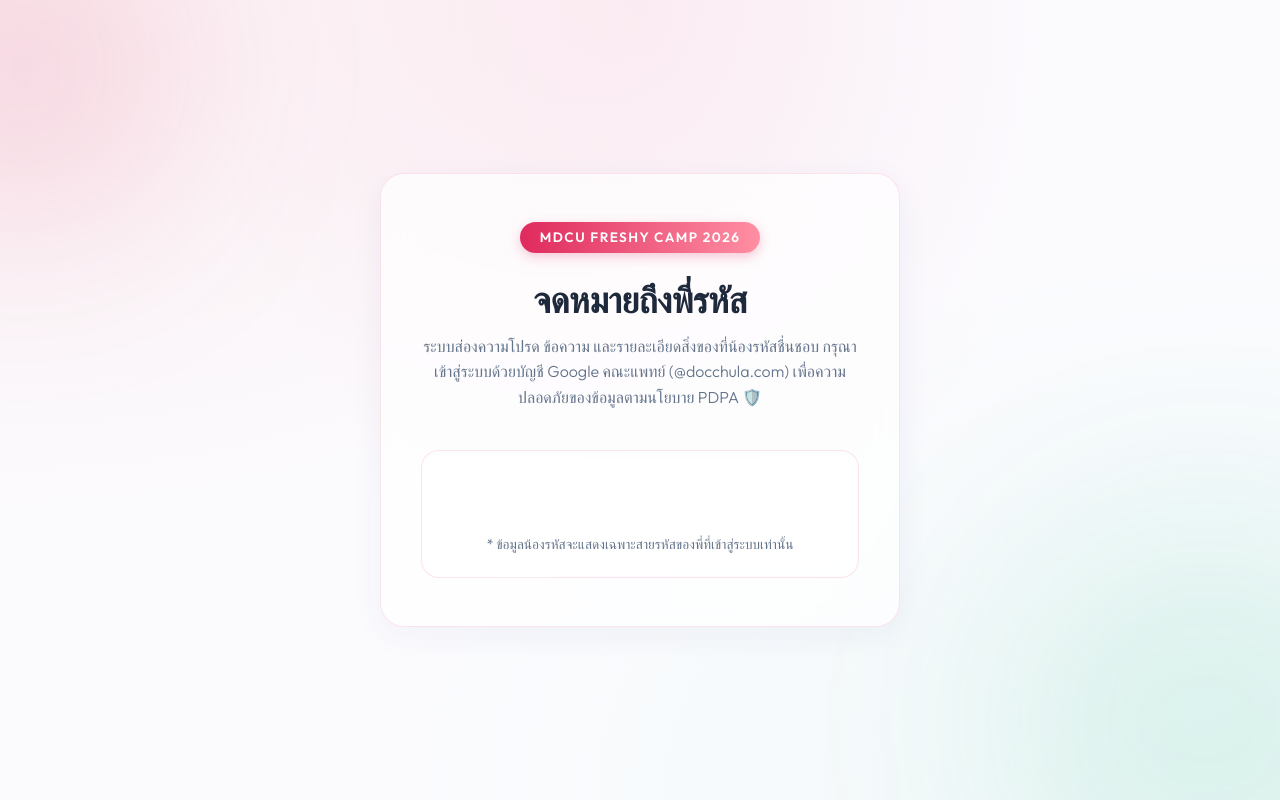
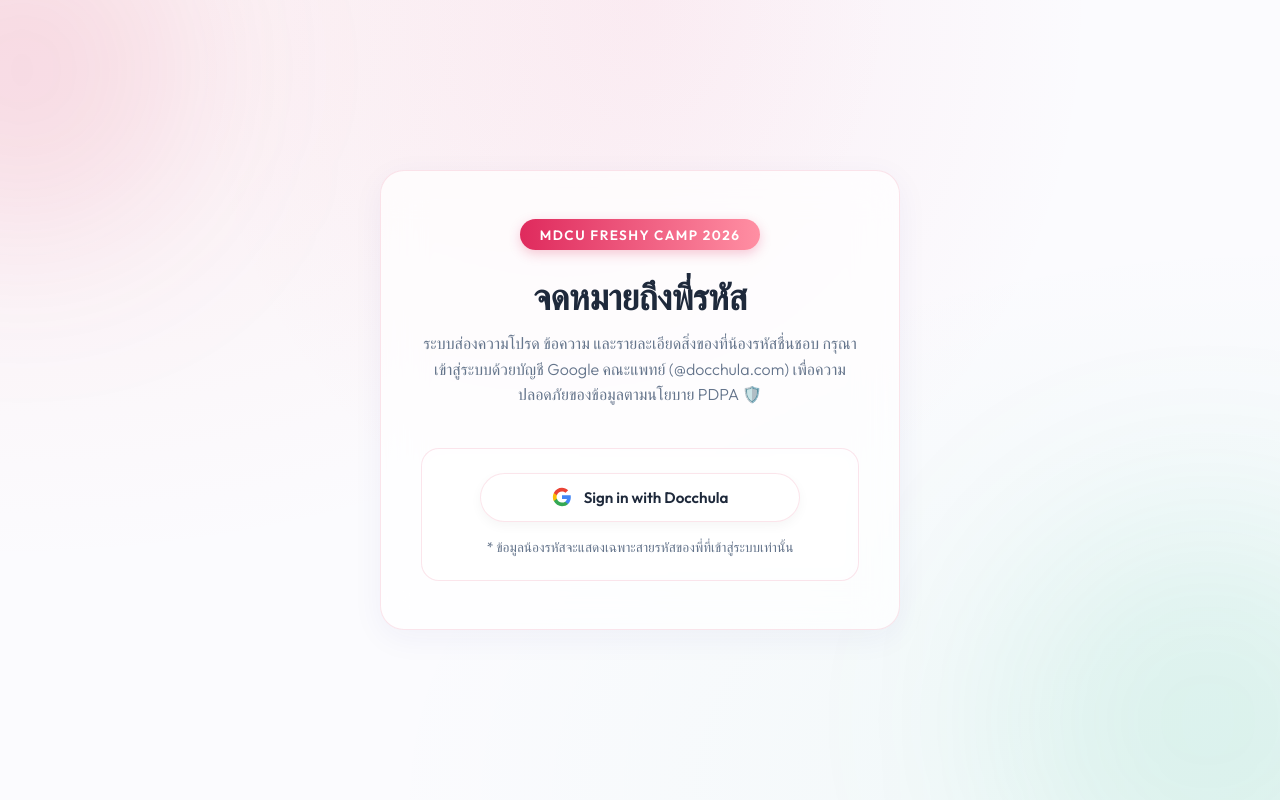
Before and after one commit to pawinner/freshy26-knowyournong82, a React (Vite) app: page / in a window 1280 px wide. Built offline with nearby package versions, Linux system fonts and the light colour scheme; a web font is replaced by a local one.

Commit message:
Refactor Google Sign-In integration: streamline token handling, enhance UI with custom button, and improve error messaging

```diff
--- a/src/App.tsx
+++ b/src/App.tsx
@@ -88,100 +88,60 @@
     }
   };
 
-  // 2. Load Google Identity Services script and render Sign-In button
+  // 2. Check for redirected Google OAuth token in hash on load
   useEffect(() => {
+    if (window.location.hash) {
+      const hash = window.location.hash.substring(1);
+      const params = new URLSearchParams(hash);
+      const idToken = params.get("id_token");
+
+      if (idToken) {
+        // Clean URL address bar by removing the hash fragment
+        window.history.replaceState(null, "", window.location.pathname);
+
+        setIsLoading(true);
+        const payload = decodeJwt(idToken);
+        if (payload && payload.email) {
+          const email = payload.email.toLowerCase().trim();
+          if (email.endsWith("@docchula.com")) {
+            fetchFreshmenData(idToken, email);
+          } else {
+            setErrorMessage("เข้าสู่ระบบไม่สำเร็จ: กรุณาใช้อีเมลคณะแพทย์ (@docchula.com) เท่านั้น");
+            setIsLoading(false);
+          }
+        } else {
+          setErrorMessage("ไม่สามารถดึงข้อมูลอีเมลผู้ใช้จากบัญชี Google ได้");
+          setIsLoading(false);
+        }
+      }
+    }
+  }, []);
+
+  const handleSignInGoogleCustom = () => {
+    setIsLoading(true);
+    setErrorMessage(null);
+
     const clientId = import.meta.env.VITE_GOOGLE_CLIENT_ID;
     const isPlaceholderClientId = !clientId || clientId.includes("your-google-oauth-client-id");
 
-    // Do not load Sign-in script if already logged in
-    if (loggedInUser) return;
-
-    const scriptId = "google-gsi-client-script";
-    let script = document.getElementById(scriptId) as HTMLScriptElement;
-
-    const mediaQuery = window.matchMedia("(prefers-color-scheme: dark)");
-
-    const renderGoogleButton = () => {
-      const btnContainer = document.getElementById("google-signin-button-container");
-      if (btnContainer && window.google) {
-        const isDarkMode = mediaQuery.matches;
-        window.google.accounts.id.renderButton(btnContainer, {
-          theme: isDarkMode ? "filled_black" : "outline",
-          size: "large",
-          shape: "pill",
-          width: 320
-        });
-      }
-    };
-
-    const initGoogleSignIn = () => {
-      if (isPlaceholderClientId) {
-        console.warn("VITE_GOOGLE_CLIENT_ID not configured in .env file.");
-        const container = document.getElementById("google-signin-button-container");
-        if (container) {
-          container.innerHTML = `
-            <div style="color: var(--text-secondary); font-size: 0.9rem; padding: 0.8rem; border: 1px dashed var(--card-border); border-radius: 12px; width: 100%; text-align: center; background: rgba(223, 42, 93, 0.03);">
-              🔒 Google Sign-In Not Configured (.env)
-              <div style="font-size: 0.75rem; color: var(--text-light); margin-top: 0.35rem;">กรุณาคลิกเลือก "Demo Mode" ด้านล่างเพื่อเข้าทดสอบทดลองใช้</div>
-            </div>
-          `;
-        }
-        return;
-      }
-
-      try {
-        window.google.accounts.id.initialize({
-          client_id: clientId,
-          hd: "docchula.com", // Restricts Google Account Picker to @docchula.com domain
-          callback: (response: any) => {
-            const payload = decodeJwt(response.credential);
-            if (payload && payload.email) {
-              const email = payload.email.toLowerCase().trim();
-              if (email.endsWith("@docchula.com")) {
-                fetchFreshmenData(response.credential, email);
-              } else {
-                setErrorMessage("เข้าสู่ระบบไม่สำเร็จ: กรุณาใช้อีเมลคณะแพทย์ (@docchula.com) เท่านั้น");
-              }
-            } else {
-              setErrorMessage("ไม่สามารถดึงข้อมูลอีเมลผู้ใช้จากบัญชี Google ได้");
-            }
-          }
-        });
-
-        renderGoogleButton();
-      } catch (err) {
-        console.error("Google SSO initialization error:", err);
-      }
-    };
-
-    const handleThemeChange = () => {
-      if (window.google && !isPlaceholderClientId) {
-        renderGoogleButton();
-      }
-    };
-
-    mediaQuery.addEventListener("change", handleThemeChange);
-
-    if (!script) {
-      script = document.createElement("script");
-      script.src = "https://accounts.google.com/gsi/client";
-      script.id = scriptId;
-      script.async = true;
-      script.defer = true;
-      script.onload = () => {
-        if (window.google) {
-          initGoogleSignIn();
-        }
-      };
-      document.body.appendChild(script);
-    } else if (window.google) {
-      initGoogleSignIn();
+    if (isPlaceholderClientId) {
+      setErrorMessage("🔒 Google Sign-In Not Configured (.env) - กรุณาตรวจสอบการตั้งค่า");
+      setIsLoading(false);
+      return;
     }
 
-    return () => {
-      mediaQuery.removeEventListener("change", handleThemeChange);
-    };
-  }, [loggedInUser]);
+    const nonce = Math.random().toString(36).substring(2);
+    // Construct Google OAuth Implicit Flow auth URL (forces domain selection to @docchula.com)
+    const authUrl = `https://accounts.google.com/o/oauth2/v2/auth?` +
+      `client_id=${clientId}` +
+      `&redirect_uri=${encodeURIComponent(window.location.origin + window.location.pathname)}` +
+      `&response_type=id_token` +
+      `&scope=${encodeURIComponent("openid email profile")}` +
+      `&nonce=${nonce}` +
+      `&hd=docchula.com`;
+
+    window.location.href = authUrl;
+  };
 
   const handleSignOut = () => {
     setLoggedInUser(null);
@@ -199,6 +159,7 @@
         />
       ) : (
         <LandingPage
+          onSignInGoogleCustom={handleSignInGoogleCustom}
           isLoading={isLoading}
           errorMessage={errorMessage}
         />
--- a/src/components/LandingPage.tsx
+++ b/src/components/LandingPage.tsx
@@ -1,11 +1,13 @@
 import React from "react";
 
 interface LandingPageProps {
+  onSignInGoogleCustom: () => void;
   isLoading: boolean;
   errorMessage: string | null;
 }
 
 export const LandingPage: React.FC<LandingPageProps> = ({
+  onSignInGoogleCustom,
   isLoading,
   errorMessage
 }) => {
@@ -42,16 +44,18 @@
           </div>
         ) : (
           <div key="signin-state" className="google-signin-container-wrapper">
-            {/* Target container where Google Client SDK will inject the official button */}
-            <div
-              id="google-signin-button-container"
-              style={{
-                display: "flex",
-                justifyContent: "center",
-                width: "100%",
-                minHeight: "44px"
-              }}
-            ></div>
+            <button
+              onClick={onSignInGoogleCustom}
+              className="btn-google-custom"
+            >
+              <svg viewBox="0 0 24 24">
+                <path d="M22.56 12.25c0-.78-.07-1.53-.2-2.25H12v4.26h5.92c-.26 1.37-1.04 2.53-2.21 3.31v2.77h3.57c2.08-1.92 3.28-4.74 3.28-8.09z" fill="#4285F4" />
+                <path d="M12 23c2.97 0 5.46-.98 7.28-2.66l-3.57-2.77c-.98.66-2.23 1.06-3.71 1.06-2.86 0-5.29-1.93-6.16-4.53H2.18v2.84C3.99 20.53 7.7 23 12 23z" fill="#34A853" />
+                <path d="M5.84 14.09c-.22-.66-.35-1.36-.35-2.09s.13-1.43.35-2.09V7.06H2.18C1.43 8.55 1 10.22 1 12s.43 3.45 1.18 4.94l2.85-2.22.81-.63z" fill="#FBBC05" />
+                <path d="M12 5.38c1.62 0 3.06.56 4.21 1.64l3.15-3.15C17.45 2.09 14.97 1 12 1 7.7 1 3.99 3.47 2.18 7.06l3.66 2.84c.87-2.6 3.3-4.52 6.16-4.52z" fill="#EA4335" />
+              </svg>
+              Sign in with Docchula
+            </button>
 
             {/* Explanatory text under the official button */}
             <p style={{ fontSize: "0.85rem", color: "var(--text-secondary)", margin: 0, textAlign: "center" }}>
--- a/src/components/NongCard.tsx
+++ b/src/components/NongCard.tsx
@@ -7,9 +7,6 @@
 }
 
 export const NongCard: React.FC<NongCardProps> = ({ nong }) => {
-  // Extract initial for avatar placeholder
-  const avatarLetter = nong.nickname.charAt(0);
-
   // Check if freshman has food restrictions / allergies
   const hasAllergies = nong.allergies &&
     nong.allergies.toLowerCase() !== "none" &&
@@ -26,16 +23,13 @@
 
   return (
     <div className="nong-card">
-      {/* Kinship Code Badge */}
-      <span className="nong-kinship-tag">สาย {nong.kinshipId}</span>
-
       {/* Header Info */}
       <div className="card-header-info">
         <div
           className="nong-avatar"
           style={{ background: nong.profileColor || "linear-gradient(135deg, #FF6B6B 0%, #FF8E53 100%)" }}
         >
-          {avatarLetter}
+          {nong.kinshipId}
         </div>
         <div className="nong-name-block">
           <h3 className="nong-nickname">น้อง{nong.nickname}</h3>
@@ -67,12 +61,30 @@
         )}
       </div>
 
+      {/* Message to P'Rahas (with pre-wrap newlines) */}
+      <div className="card-section">
+        <span className="section-label">
+          ✉️ อยากฝากบอกอะไรพี่รหัสไหมเอ่ย?
+        </span>
+        <div className="message-container">
+          <p className="message-text">{nong.messageToP || "น้องไม่ได้ฝากข้อความไว้"}</p>
+        </div>
+      </div>
+
       {/* Favorite Foods */}
       <div className="card-section">
         <span className="section-label">
           🍱 อาหาร/ขนมที่ชอบทาน
         </span>
         <p className="section-value">{nong.favoriteFoods || "ไม่ได้ระบุ"}</p>
+      </div>
+
+      {/* Interests / Hobbies */}
+      <div className="card-section">
+        <span className="section-label">
+          🎨 ของที่น้องชอบ / อยากได้ / ความชอบ / ความสนใจ
+        </span>
+        <p className="section-value">{nong.interests || "ไม่ได้ระบุ"}</p>
       </div>
 
       {/* Allergies / Restrictions */}
@@ -92,24 +104,6 @@
           )}
         </div>
       </div>
-
-      {/* Interests / Hobbies */}
-      <div className="card-section">
-        <span className="section-label">
-          🎨 ของที่น้องชอบ / อยากได้ / ความชอบ / ความสนใจ
-        </span>
-        <p className="section-value">{nong.interests || "ไม่ได้ระบุ"}</p>
-      </div>
-
-      {/* Message to P'Rahas (with pre-wrap newlines) */}
-      <div className="card-section">
-        <span className="section-label">
-          ✉️ อยากฝากบอกอะไรพี่รหัสไหมเอ่ย?
-        </span>
-        <div className="message-container">
-          <p className="message-text">{nong.messageToP || "น้องไม่ได้ฝากข้อความไว้"}</p>
-        </div>
-      </div>
     </div>
   );
 };
--- a/src/index.css
+++ b/src/index.css
@@ -656,3 +656,41 @@
   box-shadow: 0 12px 30px var(--primary-glow);
   transform: translateY(-2px);
 }
+
+/* Custom Google Login Button */
+.btn-google-custom {
+  display: flex;
+  align-items: center;
+  justify-content: center;
+  gap: 0.75rem;
+  width: 100%;
+  max-width: 320px;
+  padding: 0.85rem 1.5rem;
+  background: var(--input-bg);
+  border: 1px solid var(--card-border);
+  color: var(--text-primary);
+  border-radius: 9999px; /* Rounded pill shape matching modern buttons */
+  font-size: 0.95rem;
+  font-weight: 600;
+  cursor: pointer;
+  box-shadow: 0 4px 12px rgba(0, 0, 0, 0.04);
+  transition: all 0.3s cubic-bezier(0.25, 0.8, 0.25, 1);
+  font-family: var(--font-heading);
+}
+
+.btn-google-custom:hover {
+  transform: translateY(-2px);
+  box-shadow: 0 6px 18px var(--primary-glow);
+  border-color: var(--primary);
+  background: var(--card-bg);
+}
+
+.btn-google-custom:active {
+  transform: translateY(1px);
+}
+
+.btn-google-custom svg {
+  width: 20px;
+  height: 20px;
+  flex-shrink: 0;
+}
```
